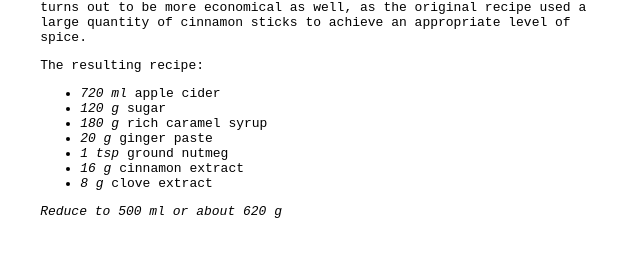
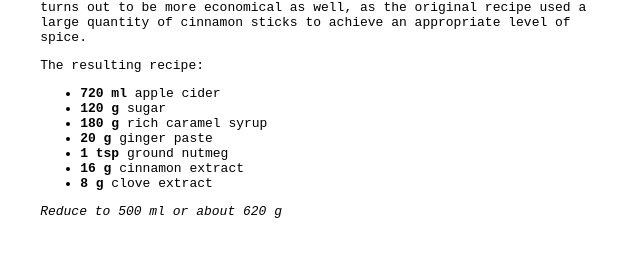
Before and after one commit to popempire/hjhw, a Jekyll site: the page built from _posts/2024-10-08-tuesday.md, in a window 1280 px wide. Shown: the part 458-737 px from the top of the page, without its empty margins (319-959 px from the left). Built offline with Jekyll 4.4.1, drawn with Linux system fonts in a browser that asks for light colours.

```diff
--- a/_posts/2024-10-08-tuesday.md
+++ b/_posts/2024-10-08-tuesday.md
@@ -33,12 +33,12 @@ of cinnamon sticks to achieve an appropriate level of spice.
 
 The resulting recipe:
 
- - *720 ml* apple cider
- - *120 g* sugar
- - *180 g* rich caramel syrup
- - *20 g* ginger paste
- - *1 tsp* ground nutmeg
- - *16 g* cinnamon extract
- - *8 g* clove extract
+ - __720 ml__  apple cider
+ - __120 g__   sugar
+ - __180 g__   rich caramel syrup
+ -  __20 g__   ginger paste
+ -   __1 tsp__ ground nutmeg
+ -  __16 g__   cinnamon extract
+ -   __8 g__   clove extract
 
  *Reduce to 500 ml or about 620 g*
```
